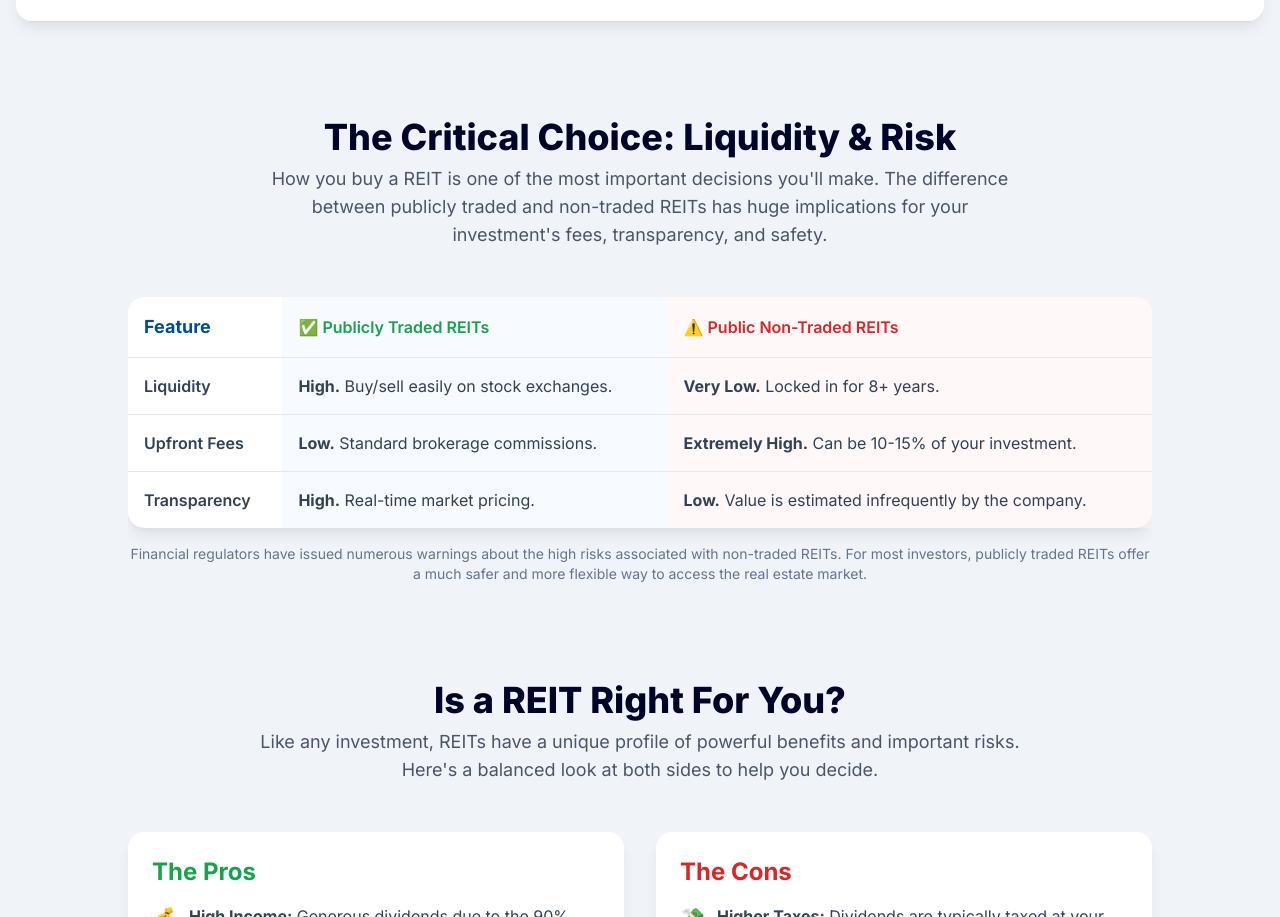
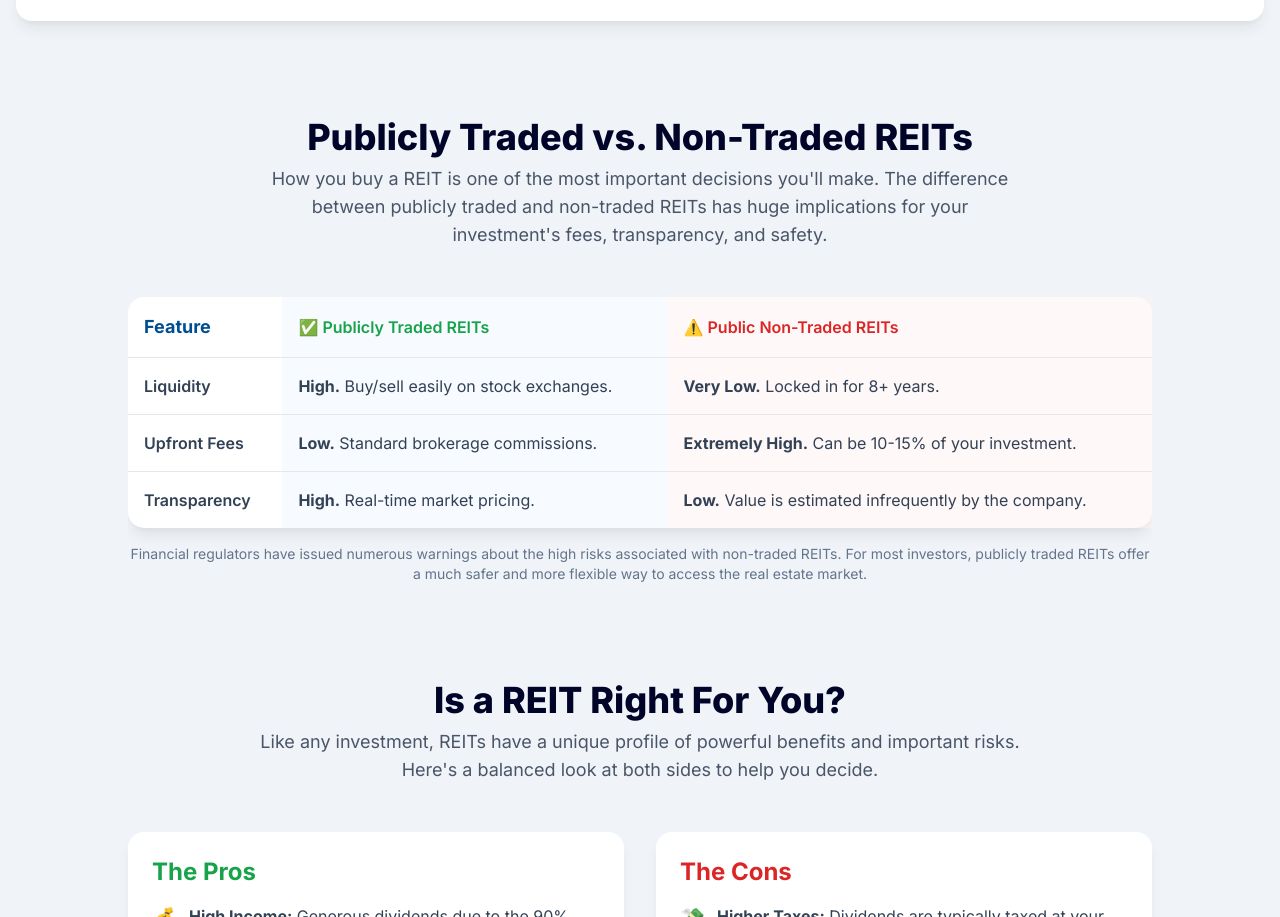
Before and after one commit to yyyprojects/reit2, a plain HTML site: page index.html in a window 1280 px wide. Shown: the part 1761-2678 px from the top of the page. Drawn offline with nearby package versions, Linux system fonts and the light colour scheme.

Commit message:
Update index.html

```diff
--- a/index.html
+++ b/index.html
@@ -94,7 +94,7 @@
 
         <!-- Section 4: Public vs Non-Traded -->
         <section class="text-center mb-16 md:mb-24">
-            <h2 class="section-title">The Critical Choice: Liquidity & Risk</h2>
+            <h2 class="section-title">Publicly Traded vs. Non-Traded REITs</h2>
             <p class="section-subtitle">How you buy a REIT is one of the most important decisions you'll make. The difference between publicly traded and non-traded REITs has huge implications for your investment's fees, transparency, and safety.</p>
             <div class="mt-12 max-w-5xl mx-auto overflow-x-auto">
                 <table class="w-full min-w-max card p-0 text-left">
```
